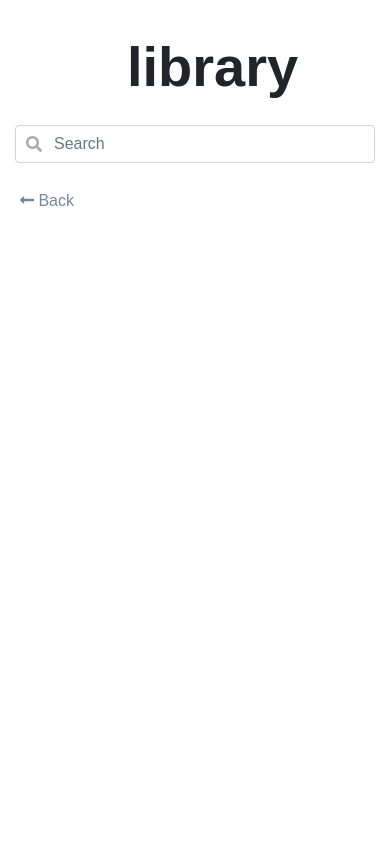
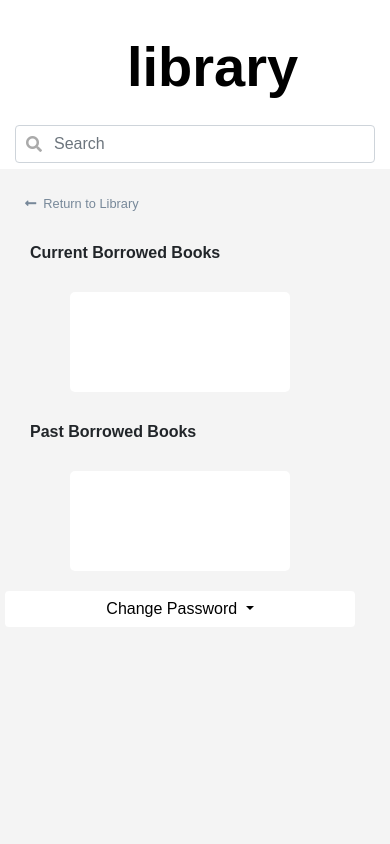
Before and after one commit to martintierro/SECURDE-DjangoLibrary, a Django app: page /catalog/profile/ in a window 390 px wide. Run offline with Django 3.2, Linux system fonts and the light colour scheme; some libraries are stand-ins or nearby versions.

Commit message:
Completed temporary UI for profile

```diff
--- a/catalog/static/catalog/style.css
+++ b/catalog/static/catalog/style.css
@@ -21,6 +21,11 @@ section{
     font-size: 3.5rem;
     padding-left: 50px;
     padding-top: 25px;
+}
+
+#library_button{
+    color: black;
+    text-decoration: none;
 }
 
 #userNav{
@@ -148,6 +153,10 @@ input[type=number] {
     border-bottom: 1px solid lightgray;
 }
 
+.back_button{
+    font-size: 0.8rem;
+}
+
 .back_button:hover{
     color:#454545 !important;
 }
@@ -174,3 +183,37 @@ input[type=number] {
     border-radius: 3px;
     height: 100%;
 }
+
+#dropdownMenuButton{
+    background-color: white;
+    color: black;
+    border: 0px;
+}
+
+#dropdownMenuButton:focus{
+    box-shadow:none !important;
+}
+
+.change-password-label{
+    margin: 15px 0 15px 0;
+}
+
+.form-change-item{
+    font-size: 0.7rem;
+    height: 8%;
+    border: 0;
+    border-bottom: 1px solid black;
+}
+
+.confirm-button{
+    background: black;
+    color: white;
+    font-family: PT Sans, sans-serif;
+    font-size: 0.9rem;
+    width: 300px;
+}
+
+.confirm-button:hover{
+    background: #303030;
+    color: white!important;
+}
--- a/catalog/templates/catalog/base.html
+++ b/catalog/templates/catalog/base.html
@@ -5,13 +5,14 @@
 <link rel="stylesheet" href="https://use.fontawesome.com/releases/v5.13.0/css/all.css">
 <link rel="stylesheet" href="https://use.fontawesome.com/releases/v5.13.0/css/v4-shims.css">
 <script src="https://code.jquery.com/jquery-3.4.1.min.js" integrity="sha256-CSXorXvZcTkaix6Yvo6HppcZGetbYMGWSFlBw8HfCJo=" crossorigin="anonymous"></script>
+<script src="https://cdnjs.cloudflare.com/ajax/libs/popper.js/1.12.9/umd/popper.min.js"></script>
 <script src="https://stackpath.bootstrapcdn.com/bootstrap/4.4.1/js/bootstrap.min.js"></script>
 <link href="{%  static 'catalog/style.css' %}" rel="stylesheet">
 
 <section class="sticky-top">
     <div class="container-fluid">
         <div class="row topNav">
-            <div class="col-md-2 font-weight-bold text-center" id="navTxt"><a>library</a></div>
+            <div class="col-md-2 font-weight-bold text-center" id="navTxt"><a href="{% url 'index' %}" id="library_button">library</a></div>
             <div class="col-md-3 ml-auto">
                 <nav class="navbar navbar-expand-md navbar-light" id="userNav">
                     <div class="collapse navbar-collapse">
--- a/catalog/templates/catalog/book_details.html
+++ b/catalog/templates/catalog/book_details.html
@@ -3,10 +3,10 @@
 {% block title %}<title>Book Details</title>{% endblock %}
 
 {% block content %}
-    <div class="container-fluid book_body" style="height:80%">
-        <div class="container-fluid h-100 book_det_body">
+    <div class="container-fluid book_body">
+        <div class="container-fluid book_det_body">
             <div class="back" style="padding:20px">
-                <a href="{% url 'index' %}" class="back_button" style="color:lightslategray"><i class="fas fa-long-arrow-alt-left"></i>&nbsp;Back</a>
+                <a href="{% url 'index' %}" class="back_button" style="color:lightslategray"><i class="fas fa-long-arrow-alt-left"></i>&nbsp;&nbsp;Back</a>
             </div>
             <div class="container-fluid book_deets">
                 <div>
--- a/catalog/templates/catalog/profile.html
+++ b/catalog/templates/catalog/profile.html
@@ -3,9 +3,42 @@
 {% block title %}<title>Profile</title>{% endblock %}
 <base href="/profile/" />
 {% block content %}
-<div class="back" style="padding:20px">
-    <a href="{% url 'index' %}" class="back_button" style="color:lightslategray"><i class="fas fa-long-arrow-alt-left"></i>&nbsp;Back</a>
+<div class="container-fluid book_body" style="height:80%">
+    <div class="back" style="padding:20px;">
+        <a href="{% url 'index' %}" class="back_button" style="color:lightslategray"><i class="fas fa-long-arrow-alt-left"></i>&nbsp;&nbsp;Return to Library</a>
+    </div>
+
+    <div class="container-fluid user_history_body">
+        <div class="row w-100">
+            <div class="col-md-10">
+                <h6 style="padding:10px"><b>Current Borrowed Books</b></h6>
+                <div class="book_card"></div>
+                <h6 style="padding:10px"><b>Past Borrowed Books</b></h6>
+                <div class="book_card"></div>
+            </div>
+
+            <div class="col-md-2 dropdown" style="margin:0px; padding:0px">
+                <button class="btn dropdown-toggle w-100" type="button" id="dropdownMenuButton" data-toggle="dropdown" aria-haspopup="true" aria-expanded="false">
+                    Change Password
+                </button>
+                <div class="dropdown-menu w-100" style="padding:0px; border:none">
+                    <form class="my-auto" style="padding:15px;">
+                        <div class="change-password-label mx-auto align-self-center">
+                            <input class="form-control form-change-item" name="username" type="password" placeholder="CURRENT PASSWORD"/>
+                        </div>
+                        <div class="change-password-label mx-auto align-self-center">
+                            <input class="form-control form-change-item" name="password" type="password" placeholder="NEW PASSWORD"/>
+                        </div>
+                        <div class="change-password-label mx-auto align-self-center">
+                            <input class="form-control form-change-item" name="password" type="password" placeholder="CONFIRM NEW PASSWORD"/>
+                        </div>
+                    </form>
+                    <button type="submit" class="p-1 btn w-100 my-auto confirm-button">CONFIRM</button>
+                </div>
+            </div>
+        </div>
+    </div>
 </div>
-    <div>{{ user.get_username }}</div>
-    <div>{{ user.profile.id_number}}</div>
+    <!-- <div>{{ user.get_username }}</div>
+    <div>{{ user.profile.id_number}}</div> -->
 {% endblock %}
```
